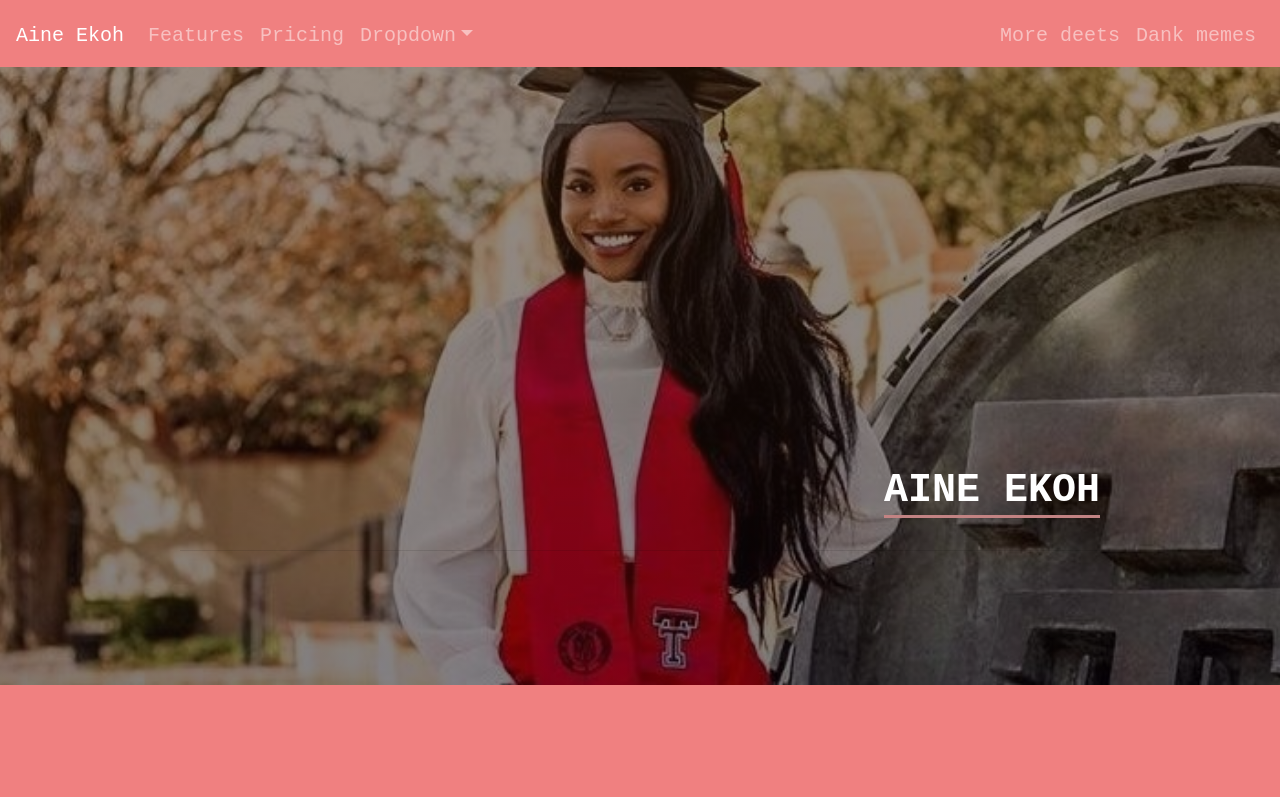
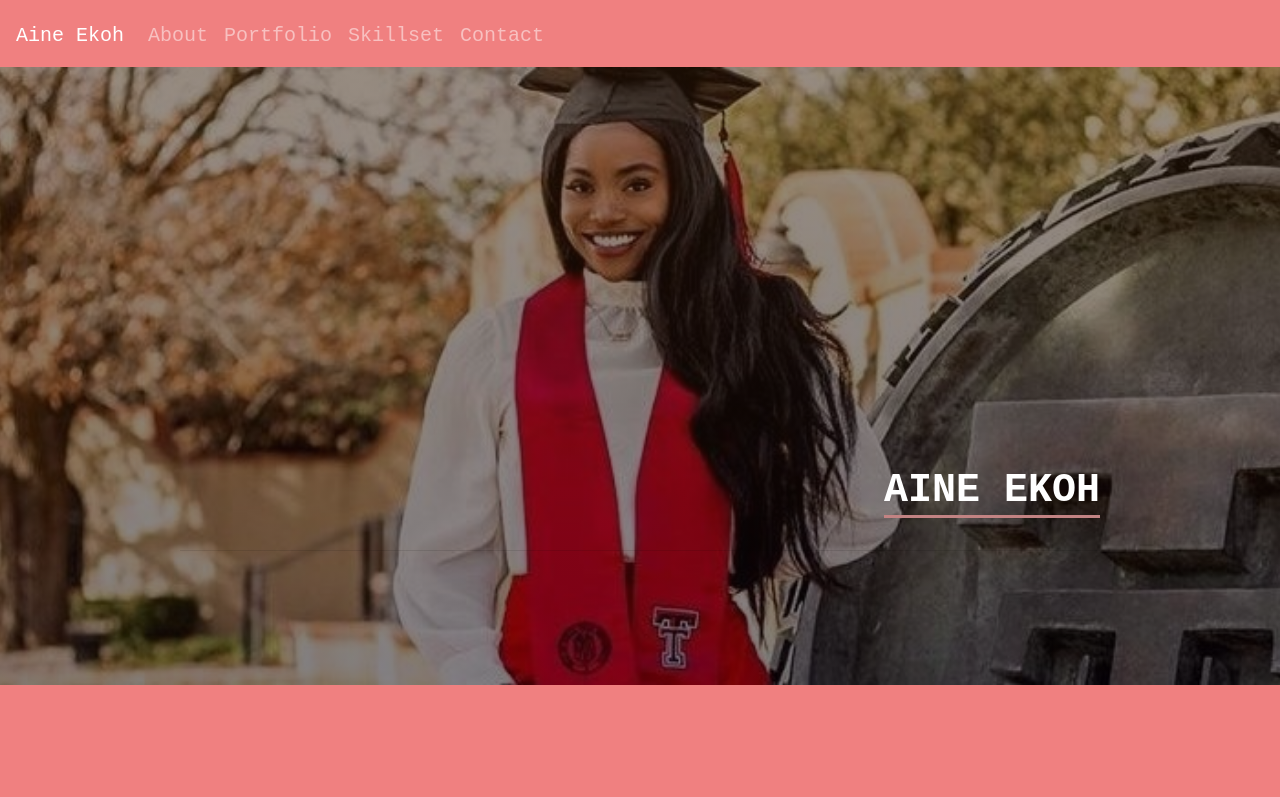
Before and after one commit to aekoh/AineReactPortfolio, a React (Create React App) app: page / in a window 1280 px wide. Shown: the top 797 px of the page. Built offline with nearby package versions, Linux system fonts and the light colour scheme.

Commit message:
links navigate to ID sections on page

```diff
--- a/src/components/Navv/Navv.js
+++ b/src/components/Navv/Navv.js
@@ -1,33 +1,23 @@
 import React from "react";
 import Navbar from 'react-bootstrap/Navbar';
 import Nav from 'react-bootstrap/Nav';
-import NavDropdown from 'react-bootstrap/NavDropdown';
+
 import './Navv.css'
 
 
 function Navv() {
     return (
-<Navbar collapseOnSelect expand="lg" bg="dark" variant="dark" className="navColor">
+<Navbar collapseOnSelect expand="lg" bg="dark" id="" variant="dark" className="navColor">
   <Navbar.Brand href="#home">Aine Ekoh</Navbar.Brand>
   <Navbar.Toggle aria-controls="responsive-navbar-nav" />
   <Navbar.Collapse id="responsive-navbar-nav">
     <Nav className="mr-auto">
-      <Nav.Link href="#features">Features</Nav.Link>
-      <Nav.Link href="#pricing">Pricing</Nav.Link>
-      <NavDropdown title="Dropdown" id="collasible-nav-dropdown">
-        <NavDropdown.Item href="#action/3.1">Action</NavDropdown.Item>
-        <NavDropdown.Item href="#action/3.2">Another action</NavDropdown.Item>
-        <NavDropdown.Item href="#action/3.3">Something</NavDropdown.Item>
-        <NavDropdown.Divider />
-        <NavDropdown.Item href="#action/3.4">Separated link</NavDropdown.Item>
-      </NavDropdown>
+    <Nav.Link href="#aboutMe">About </Nav.Link>
+      <Nav.Link href="#cardDeck">Portfolio </Nav.Link>
+      <Nav.Link href="#skills">Skillset</Nav.Link>
+     <Nav.Link href="#contact">Contact</Nav.Link>
     </Nav>
-    <Nav>
-      <Nav.Link href="#deets">More deets</Nav.Link>
-      <Nav.Link eventKey={2} href="#memes">
-        Dank memes
-      </Nav.Link>
-    </Nav>
+
   </Navbar.Collapse>
 </Navbar>
     )
```
